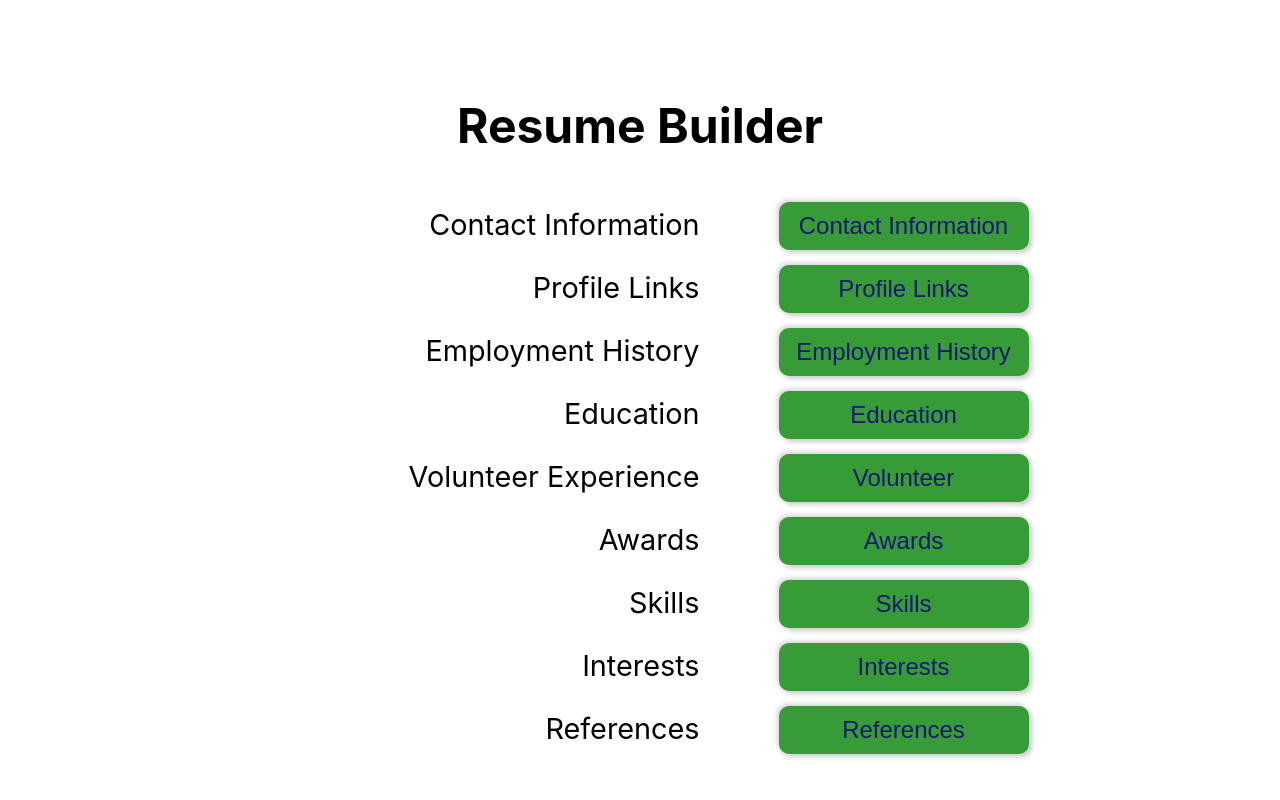
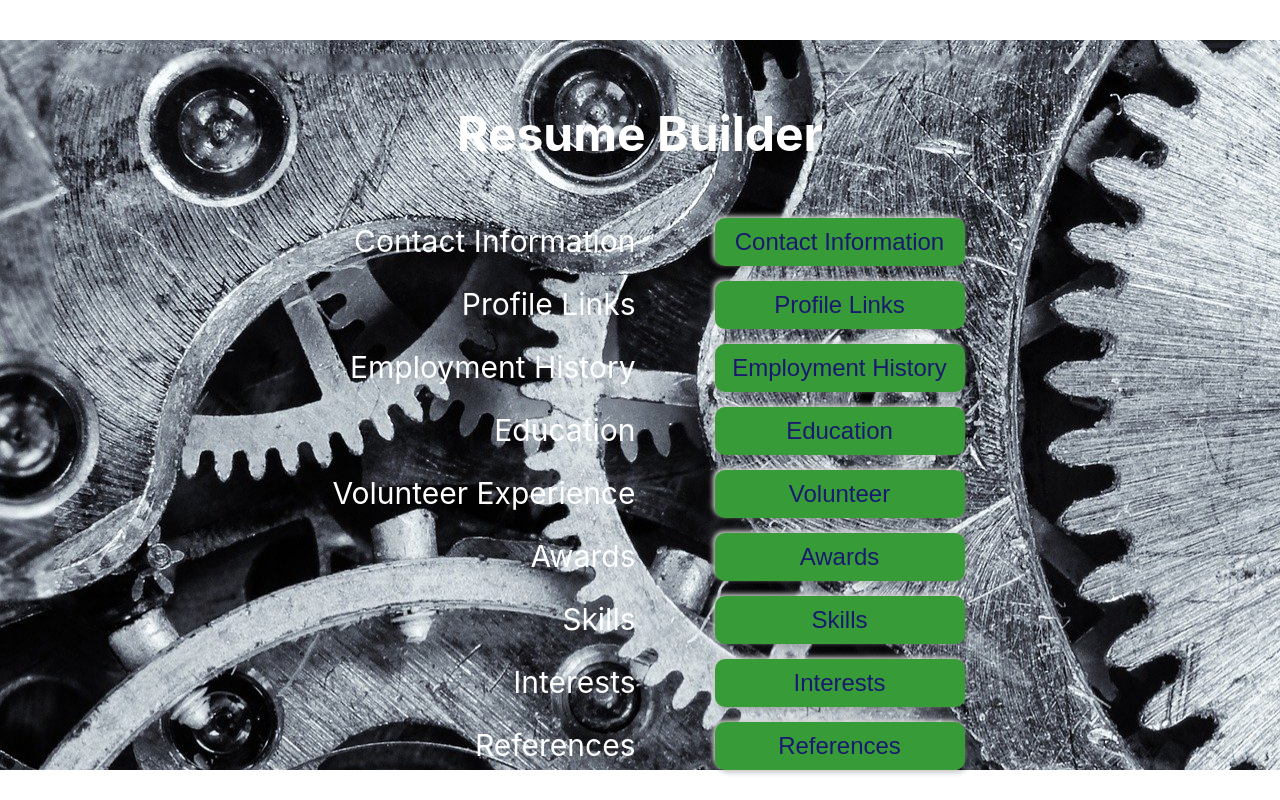
Before and after one commit to MintbeanHackathons/2020-03-21-ResumeBuilder, a React (Create React App) app: page / in a window 1280 px wide. Built offline with nearby package versions, Linux system fonts and the light colour scheme.

Commit message:
adding functionality and decoration

```diff
--- a/src/components/HomePage/HomeForm.scss
+++ b/src/components/HomePage/HomeForm.scss
@@ -5,6 +5,9 @@
     //             linear-gradient(336deg, rgba(243, 80, 4, 0.8), rgba(25, 83, 150, 0.8) 70.71%);
     // margin-top: -40px;
 
+    background-image: url('./background-home.jpg');
+    color: white;
+    font-style: bold;
 
     &__title {
         font-size: 3rem;
@@ -25,9 +28,9 @@
     }
 
     &__item-label {
-        font-size: larger;
+        font-size: 30px;
         float: left;
-        width: 35%;
+        width: 25%;
         text-align: right;
         margin-right: 15px;
         margin-top: 20px;
--- a/src/components/HomePage/HomePage.js
+++ b/src/components/HomePage/HomePage.js
@@ -60,7 +60,7 @@ export default class Homepage extends Component {
 
     render() {
         return (
-            <>
+            <section className="resume">
                 <h1 className="resume__title">Resume Builder</h1>
                 <div className="resume__item">
                     <label className="resume__item-label">Contact Information</label>
@@ -104,7 +104,7 @@ export default class Homepage extends Component {
                     <label className="resume__item-label">References</label>
                     <button className="resume__button" name="resume-button">References</button>
                 </div>
-            </>
+            </section>
         );
     }
 }
```
Also changed, not shown: src/components/HomePage/background-home.jpg (added).
